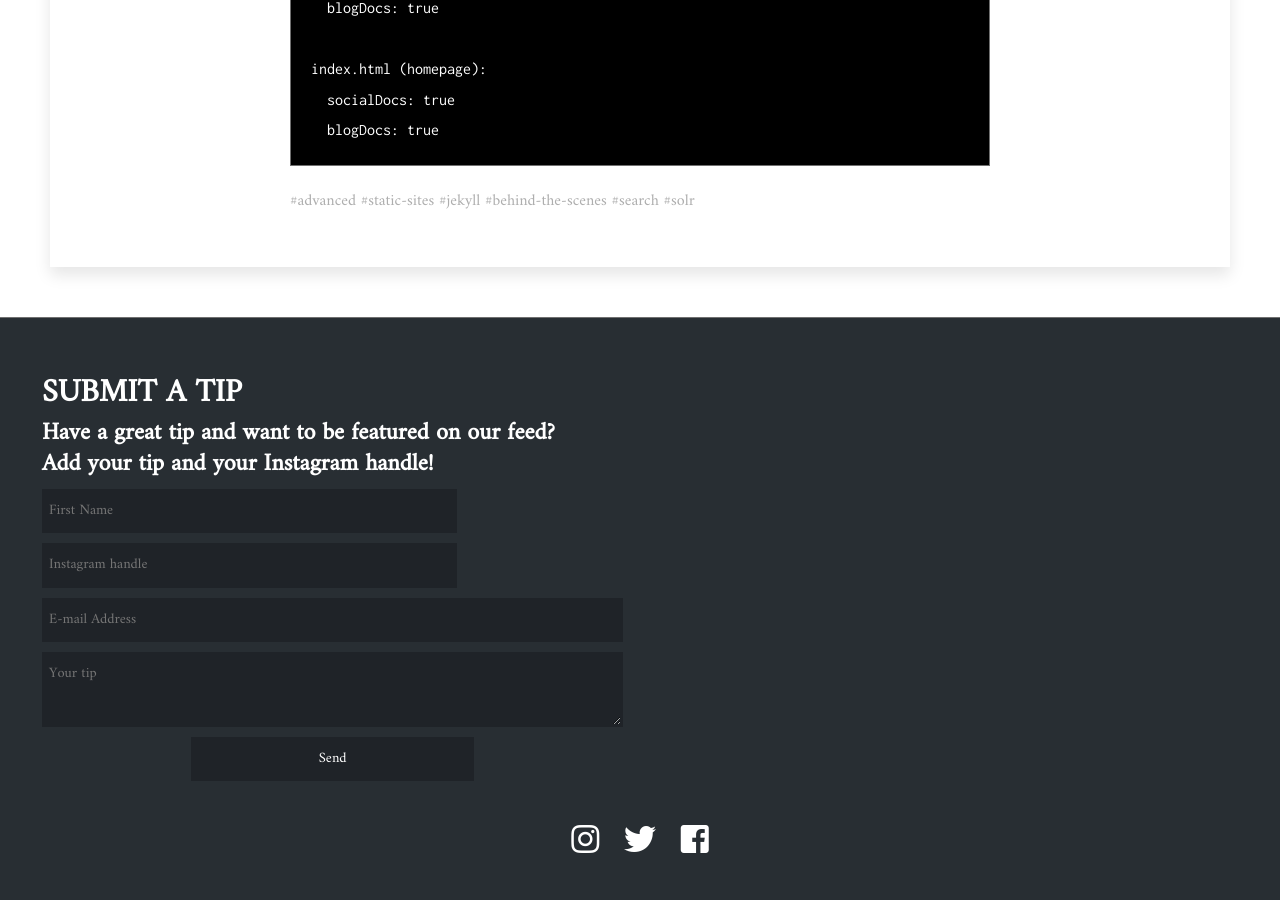
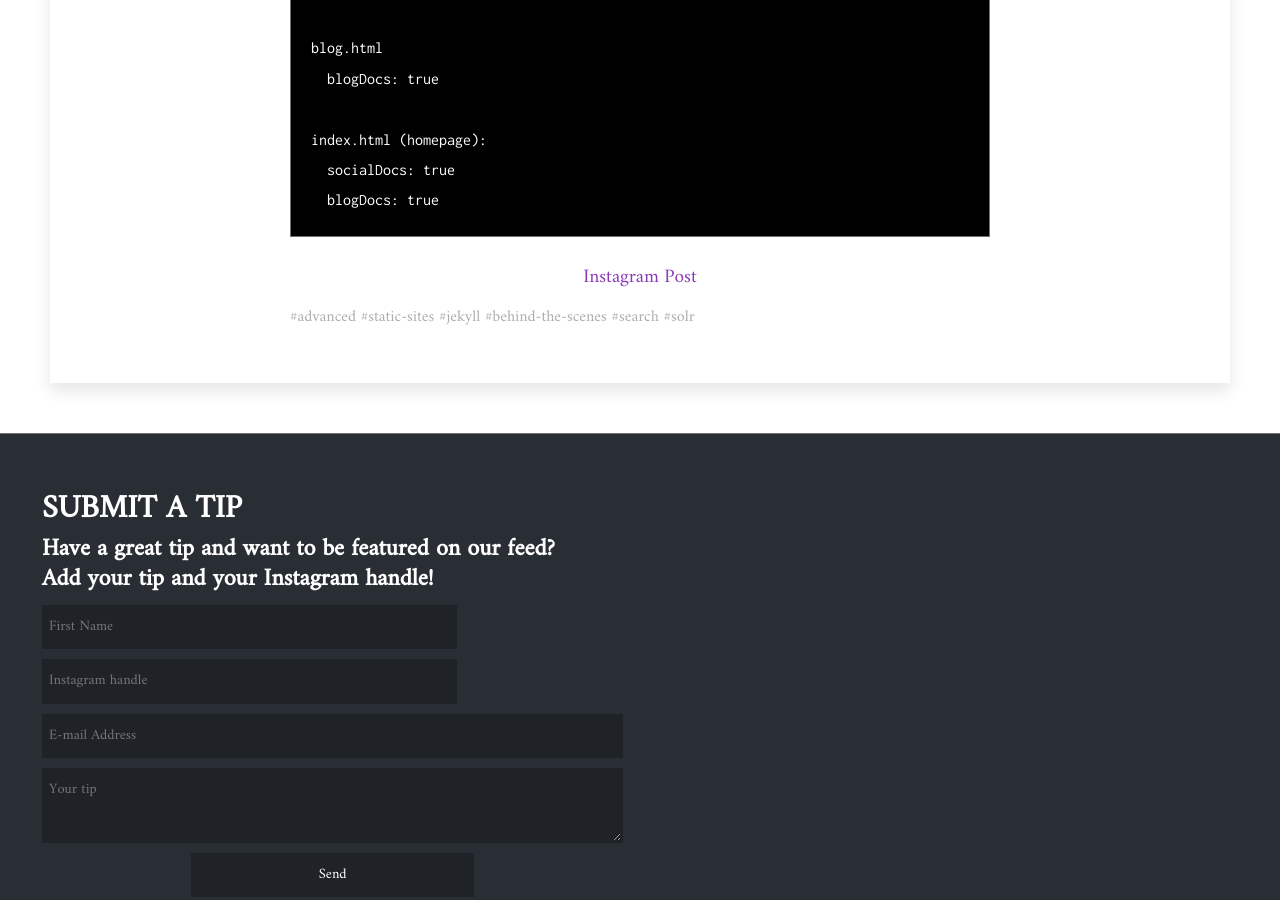
Before and after one commit to dev-diaries/web, a Jekyll site: the page built from _social-posts/bts-edition-two-adding-search-part-1.md, in a window 1280 px wide and 900 px high, scrolled down 1760 px. Built offline with Jekyll 4.4.1, drawn with Linux system fonts in a browser that asks for light colours.

Commit message:
add instagram id

```diff
--- a/_social-posts/bts-edition-two-adding-search-part-1.md
+++ b/_social-posts/bts-edition-two-adding-search-part-1.md
@@ -42,7 +42,9 @@
 
 {:.post-content}
 There is some complexity that we handle by passing in flags to which type of collection we want to index on that particular page:
+{:.post-content}
 * If we’re on the /blog page of our site we only want to search blog entries. Makes sense right? If we’re on the /social page to view our social media posts we only want to search social posts.
+{:.post-content}
 * If we’re on the home page we want to search blog and social posts so in that case we pass the flag as true for both the blogDocs and the socialDocs.
 
 {% highlight html %}
```
Also changed, not shown: other parts of _social-posts/bts-edition-two-adding-search-part-1.md (+1 -1 lines).
